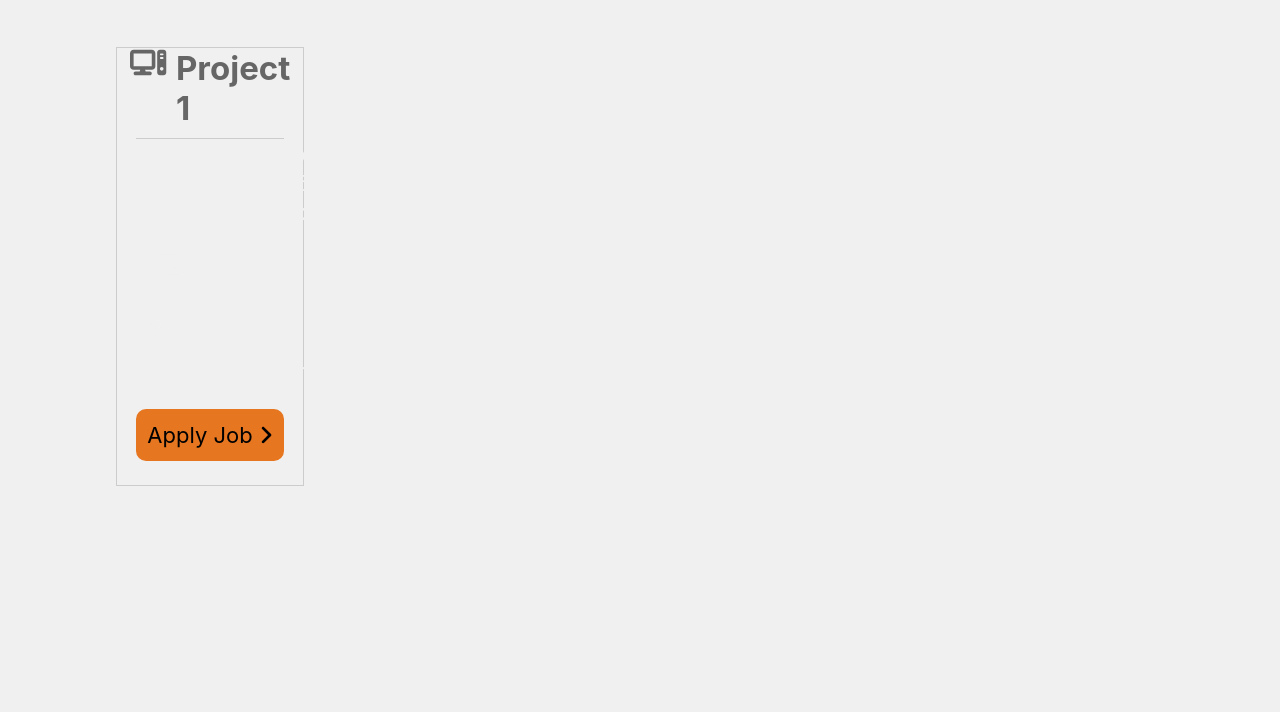
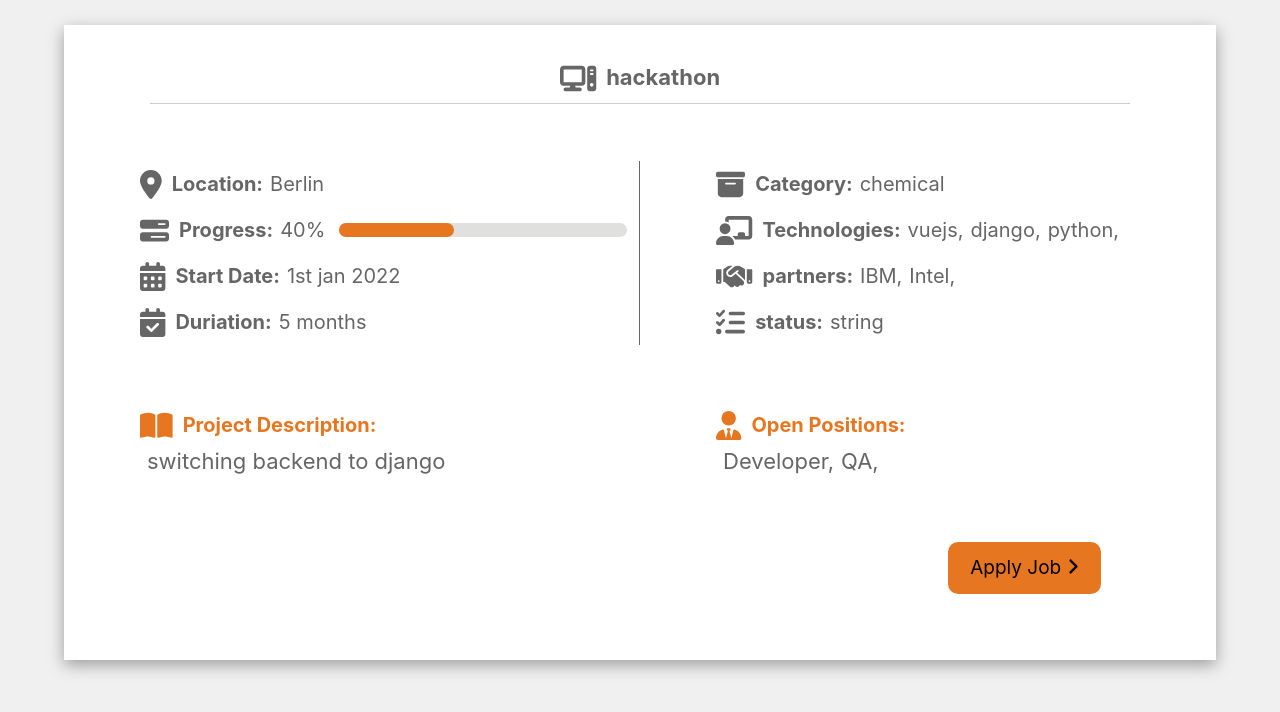
Before and after one commit to maxdahl/HACK-A-TRON, a React (Vite) app in the folder frontend/: page /project in a window 1280 px wide. Shown: the top 712 px of the page. Built offline with nearby package versions, Linux system fonts and the light colour scheme.

Commit message:
changes style project card

```diff
--- /dev/null
+++ b/frontend/src/components/progressbar/ProgressBar.jsx
@@ -0,0 +1,37 @@
+import React from "react";
+
+const ProgressBar = (props) => {
+  const { bgcolor, completed } = props;
+  const containerStyles = {
+    height: 14,
+    width: "100%",
+    backgroundColor: "#e0e0de",
+    borderRadius: 50,
+    marginLeft: 14,
+    marginRight: 12,
+  };
+
+  const fillerStyles = {
+    height: "100%",
+    width: `${completed}%`,
+    backgroundColor: bgcolor,
+    borderRadius: "inherit",
+    textAlign: "right",
+  };
+
+  const labelStyles = {
+    padding: 5,
+    color: "white",
+    fontWeight: "bold",
+  };
+
+  return (
+    <div style={containerStyles}>
+      <div style={fillerStyles}>
+        <span style={labelStyles}></span>
+      </div>
+    </div>
+  );
+};
+
+export default ProgressBar;
--- a/frontend/src/dummyData.json
+++ b/frontend/src/dummyData.json
@@ -1,20 +1,24 @@
 {
   "projects": [
     {
-      "id": "1a",
-      "name": "Project 1",
+      "name": "hackathon",
       "location": "Berlin",
-      "progress": [5, 10],
+      "field": "chemical",
+      "progress": 40,
+      "techStack": ["vuejs", "django", "python"],
+      "partners": ["IBM", "Intel"],
+      "status": "string",
+      "description": "switching backend to django",
       "openPositions": ["Developer", "QA"],
-      "techStack": ["react", "node", "typescript"],
-      "partners": ["IBM", "Intel"],
-      "status": "Running"
+      "projectInfo": { "Figma": "", "Github": "" },
+      "startingDate": "1st jan 2022",
+      "duration": "5 months"
     },
     {
       "id": "1b",
       "name": "Project 2",
       "location": "Madrid",
-      "progress": [0, 10],
+      "progress": 45,
       "openPositions": ["Developer", "Developer", "QA"],
       "techStack": ["vuejs", "flask", "python"],
       "partners": ["El Zorro"],
@@ -24,7 +28,7 @@
       "id": "1c",
       "name": "Project 3",
       "location": "Madrid",
-      "progress": [2, 5],
+      "progress": 60,
       "openPositions": ["Developer", "Developer", "QA"],
       "techStack": ["vuejs", "django", "python"],
       "partners": ["El Zorro"],
--- a/frontend/src/pages/projectCard/ProjectCard.css
+++ b/frontend/src/pages/projectCard/ProjectCard.css
@@ -7,18 +7,21 @@ a {
   align-items: center;
   width: 100%;
   box-sizing: border-box;
+  color: #666;
 }
-.container {
+.container-project-card {
   display: flex;
   flex-direction: column;
   align-items: center;
-  width: 50%;
+  width: 90%;
   box-sizing: border-box;
-  border: 1px solid #ccc;
   margin-top: 25px;
+  padding-top: 39px;
+  background-color: #fff;
+  box-shadow: rgb(0 0 0 / 35%) 0px 5px 15px;
 }
 .header-title {
-  width: 80%;
+  width: 85%;
   display: flex;
   justify-content: center;
   border-bottom: 1px solid #ccc;
@@ -27,9 +30,24 @@ a {
 }
 .project-description {
   display: flex;
+  width: 100%;
+  box-sizing: border-box;
+  padding-top: 57px;
+}
+.project-description-right,
+.project-description-left {
+  display: flex;
   flex-direction: column;
   justify-items: flex-start;
   width: 67%;
+  color: #666 !important;
+  padding-left: 76px;
+}
+.project-description-left {
+  border-right: 1px solid #666;
+}
+.second {
+  border: none;
 }
 .button-container {
   display: flex;
@@ -41,11 +59,11 @@ a {
   background-color: #e77620;
   border-color: #e77620;
   border-radius: 10px;
-  font-size: 22px;
+  font-size: 19px;
   width: 153px;
   text-align: center;
-  margin-top: 24px;
-  margin-bottom: 24px;
+  margin-top: 68px;
+  margin-bottom: 66px;
   line-height: 52px;
 }
 .icon-project {
@@ -56,8 +74,14 @@ p {
   display: flex;
   align-items: center;
   font-weight: bold;
+  color: #666;
+  line-height: 46px;
+  font-size: 20px;
 }
 span {
   padding-left: 7px;
   font-weight: normal;
 }
+.title-project-description {
+  color: #e77620 !important;
+}
--- a/frontend/src/pages/projectCard/ProjectCard.jsx
+++ b/frontend/src/pages/projectCard/ProjectCard.jsx
@@ -2,21 +2,23 @@ import React from "react";
 import { Link } from "react-router-dom";
 import { FontAwesomeIcon } from "@fortawesome/react-fontawesome";
 import projects from "../../dummyData.json";
+import ProgressBar from "../../components/progressbar/ProgressBar";
 import "./ProjectCard.css";
 
 function ProjectCard() {
   return (
-    <section className="project-card">
-      <div className="container">
-        <h2 className="header-title">
+    <div className="project-card">
+      <div className="container-project-card">
+        <h4 className="header-title">
           <FontAwesomeIcon
             className="icon-project"
             icon="fa-solid fa-computer"
           />
           {projects.projects[0].name}
-        </h2>
+        </h4>
 
         <div className="project-description">
+          <div className="project-description-left">
             <p>
               <FontAwesomeIcon
                 className="icon-project"
@@ -31,29 +33,47 @@ function ProjectCard() {
                 icon="fa-solid fa-bars-progress"
               />
               Progress:
-            <span>{projects.projects[0].progress}</span>
+              <span>{projects.projects[0].progress}%</span>
+              <ProgressBar
+                bgcolor={"#e77620"}
+                completed={projects.projects[0].progress}
+              />
             </p>
             <p>
               <FontAwesomeIcon
                 className="icon-project"
-              icon="fa-solid fa-user-tie"
+                icon="fa-solid fa-calendar-days"
+              />{" "}
+              Start Date:
+              <span>{projects.projects[0].startingDate}</span>
+            </p>
+            <p>
+              <FontAwesomeIcon
+                className="icon-project"
+                icon="fa-solid fa-calendar-check"
               />
-            openPositions:
-            {projects.projects[0].openPositions.map((items) => (
-              <span> {items}, </span>
-            ))}
+              Duriation:
+              <span>{projects.projects[0].duration}</span>
+            </p>
+          </div>
+          <div className="project-description-right">
+            <p>
+              <FontAwesomeIcon
+                className="icon-project"
+                icon="fa-solid fa-box-archive"
+              />{" "}
+              Category:
+              <span>{projects.projects[0].field}</span>
             </p>
             <p>
               <FontAwesomeIcon
                 className="icon-project"
                 icon="fa-solid fa-chalkboard-user"
               />
-            techStack:
-            <span>
+              Technologies:
               {projects.projects[0].techStack.map((items) => (
                 <span> {items}, </span>
               ))}
-            </span>
             </p>
             <p>
               <FontAwesomeIcon
@@ -61,11 +81,9 @@ function ProjectCard() {
                 icon="fa-solid fa-handshake"
               />
               partners:
-            <span>
               {projects.projects[0].partners.map((items) => (
                 <span> {items}, </span>
               ))}
-            </span>
             </p>
             <p>
               <FontAwesomeIcon
@@ -75,13 +93,41 @@ function ProjectCard() {
               status: <span>{projects.projects[0].status}</span>
             </p>
           </div>
+        </div>
+        <div className="project-description">
+          <div className="project-description-left second">
+            <p className="title-project-description">
+              <FontAwesomeIcon
+                className="icon-project"
+                icon="fa-solid fa-book-open"
+              />{" "}
+              Project Description:
+            </p>
+            <span>{projects.projects[0].description}</span>
+          </div>
+
+          <div className="project-description-right">
+            <p className="title-project-description">
+              <FontAwesomeIcon
+                className="icon-project"
+                icon="fa-solid fa-user-tie"
+              />
+              Open Positions:
+            </p>
+            <div>
+              {projects.projects[0].openPositions.map((items) => (
+                <span>{items},</span>
+              ))}
+            </div>
+          </div>
+        </div>
         <div className="button-container">
           <Link to="/" className="button-apply">
             Apply Job <FontAwesomeIcon icon="fa-solid fa-angle-right" />
           </Link>
         </div>
       </div>
-    </section>
+    </div>
   );
 }
 export default ProjectCard;
```
Lines whose indentation alone changed are shown as unchanged.
